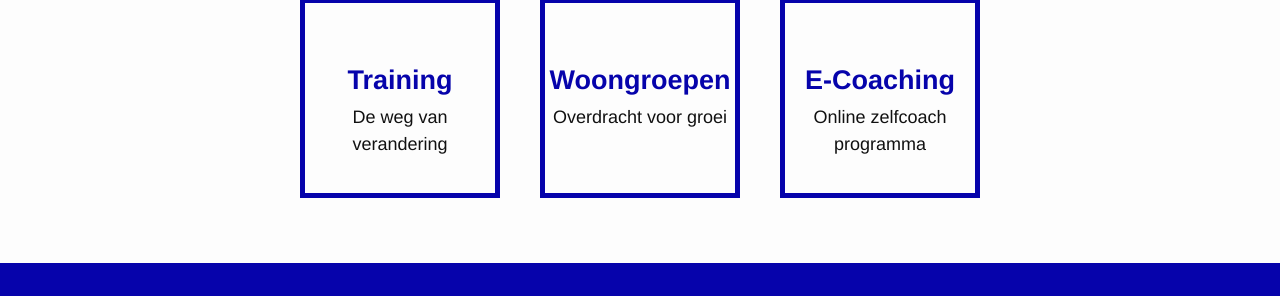
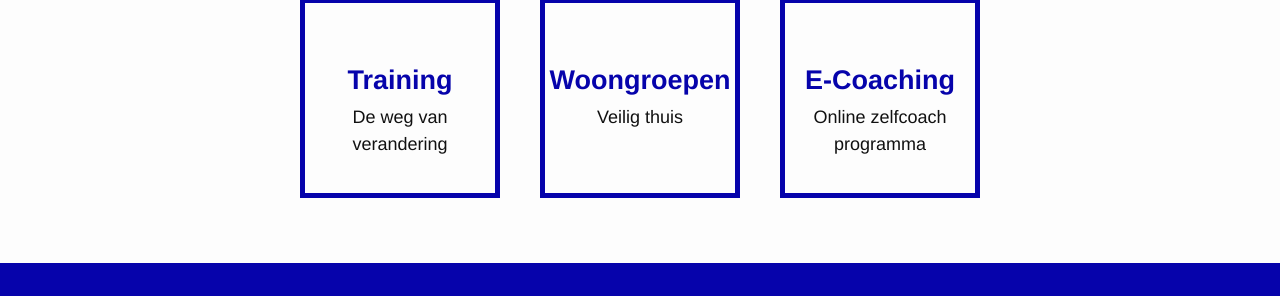
Before and after one commit to keesneven/keesneven.github.io, a Jekyll site: the page built from index.html, in a window 1280 px wide and 900 px high, scrolled down 1516 px. Shown: the part 457-753 px from the top of the window. Built offline with Jekyll 4.4.1, drawn with Linux system fonts in a browser that asks for light colours; nearby versions of some CDN libraries.

Commit message:
Update diensten.yaml

```diff
--- a/_data/diensten.yaml
+++ b/_data/diensten.yaml
@@ -57,7 +57,7 @@
   link: /diensten/training/
 
 - name: Woongroepen
-  slug: Overdracht voor groei
+  slug: Veilig thuis
   description:
     "<p><strong>Een woongroepcoach helpt individuen en groepen in het opzetten of het instandhouden van een groep met een gemeenschappelijk doel.</strong></p>
 
```
